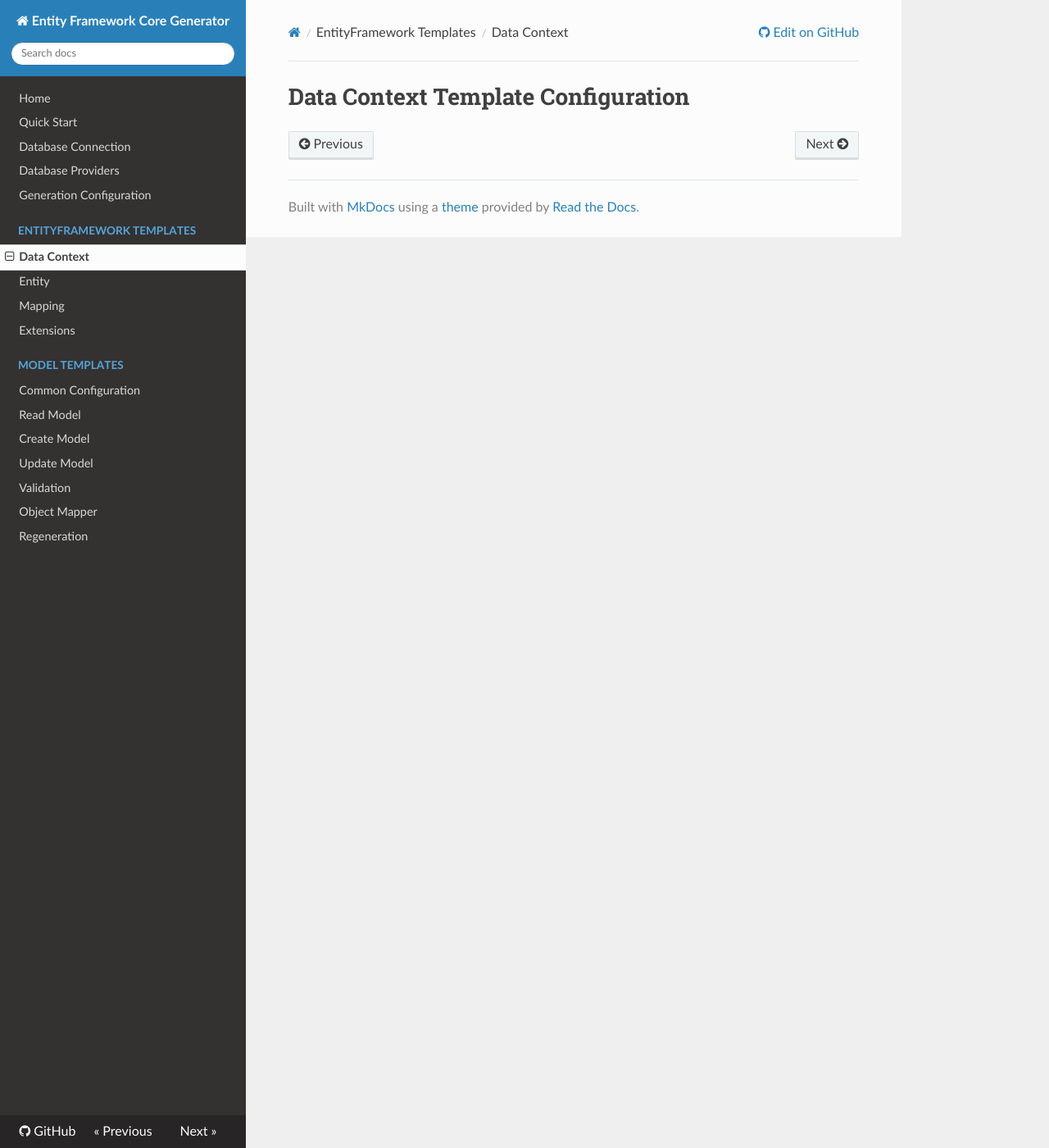
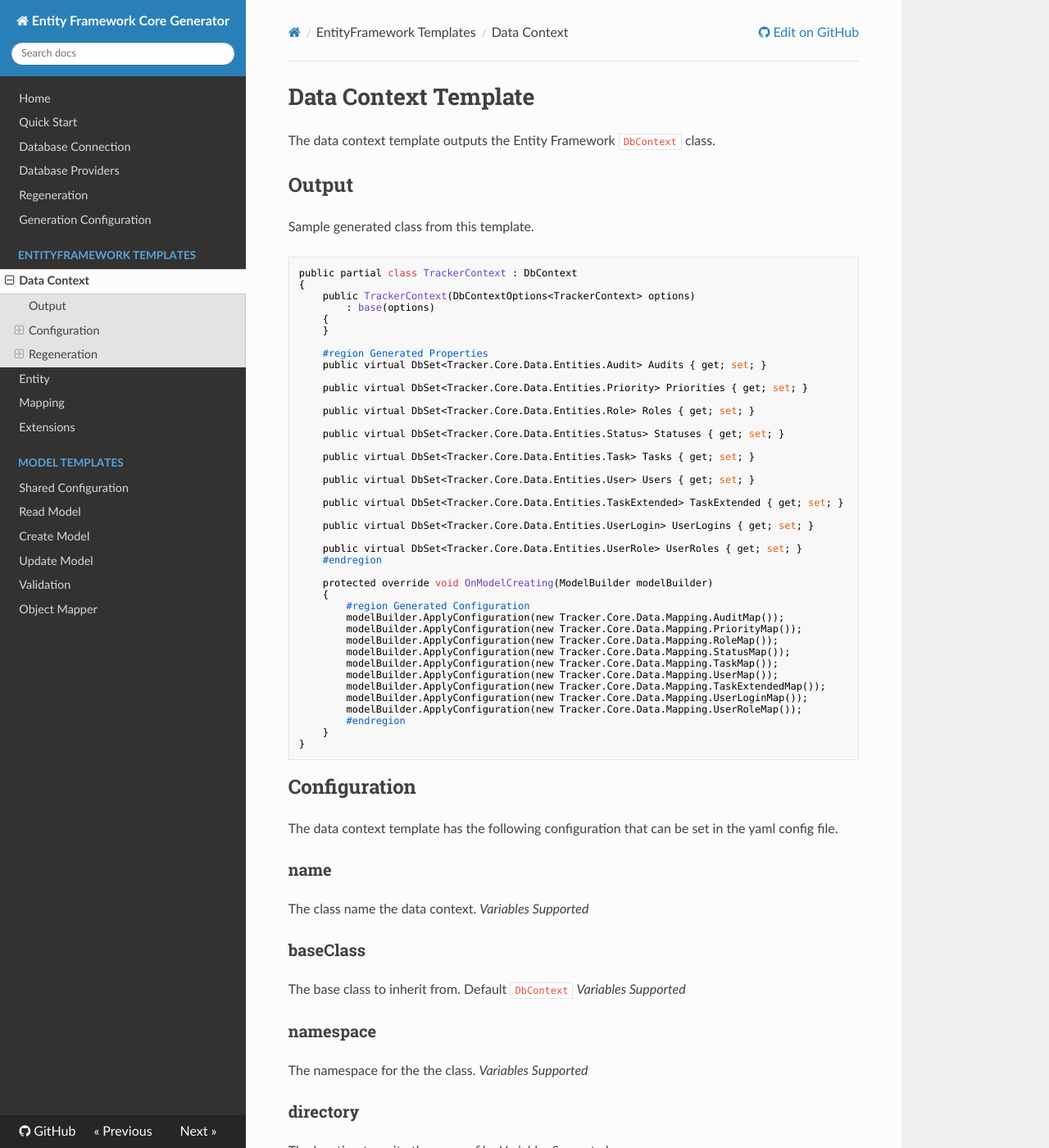
Before and after one commit to loresoft/EntityFrameworkCore.Generator, an MkDocs documentation site: the page built from docs/ef/dataContext.md, in a window 1280 px wide and 1400 px high. Shown: the whole window at 82% size. Built offline with MkDocs 1.6.1, drawn with Linux system fonts in a browser that asks for light colours; nearby versions of some CDN libraries; old or Windows-style settings are respelled for this version of MkDocs; some of the changed text lies outside the part shown.

Commit message:
doc updates

````diff
--- a/docs/ef/dataContext.md
+++ b/docs/ef/dataContext.md
@@ -1 +1,94 @@
-# Data Context Template Configuration
+# Data Context Template
+
+The data context template outputs the Entity Framework `DbContext` class.
+
+## Output
+
+Sample generated class from this template.
+
+```C#
+public partial class TrackerContext : DbContext
+{
+    public TrackerContext(DbContextOptions<TrackerContext> options)
+        : base(options)
+    {
+    }
+
+    #region Generated Properties
+    public virtual DbSet<Tracker.Core.Data.Entities.Audit> Audits { get; set; }
+
+    public virtual DbSet<Tracker.Core.Data.Entities.Priority> Priorities { get; set; }
+
+    public virtual DbSet<Tracker.Core.Data.Entities.Role> Roles { get; set; }
+
+    public virtual DbSet<Tracker.Core.Data.Entities.Status> Statuses { get; set; }
+
+    public virtual DbSet<Tracker.Core.Data.Entities.Task> Tasks { get; set; }
+
+    public virtual DbSet<Tracker.Core.Data.Entities.User> Users { get; set; }
+
+    public virtual DbSet<Tracker.Core.Data.Entities.TaskExtended> TaskExtended { get; set; }
+
+    public virtual DbSet<Tracker.Core.Data.Entities.UserLogin> UserLogins { get; set; }
+
+    public virtual DbSet<Tracker.Core.Data.Entities.UserRole> UserRoles { get; set; }
+    #endregion
+
+    protected override void OnModelCreating(ModelBuilder modelBuilder)
+    {
+        #region Generated Configuration
+        modelBuilder.ApplyConfiguration(new Tracker.Core.Data.Mapping.AuditMap());
+        modelBuilder.ApplyConfiguration(new Tracker.Core.Data.Mapping.PriorityMap());
+        modelBuilder.ApplyConfiguration(new Tracker.Core.Data.Mapping.RoleMap());
+        modelBuilder.ApplyConfiguration(new Tracker.Core.Data.Mapping.StatusMap());
+        modelBuilder.ApplyConfiguration(new Tracker.Core.Data.Mapping.TaskMap());
+        modelBuilder.ApplyConfiguration(new Tracker.Core.Data.Mapping.UserMap());
+        modelBuilder.ApplyConfiguration(new Tracker.Core.Data.Mapping.TaskExtendedMap());
+        modelBuilder.ApplyConfiguration(new Tracker.Core.Data.Mapping.UserLoginMap());
+        modelBuilder.ApplyConfiguration(new Tracker.Core.Data.Mapping.UserRoleMap());
+        #endregion
+    }
+}
+```
+
+## Configuration
+
+The data context template has the following configuration that can be set in the yaml config file.
+
+### name
+
+The class name the data context.  *Variables Supported*
+
+### baseClass
+
+The base class to inherit from.  Default `DbContext` *Variables Supported*
+
+### namespace
+
+The namespace for the the class. *Variables Supported*
+
+### directory
+
+The location to write the source file. *Variables Supported*
+
+### propertyNaming
+
+Configuration on how to generate names for the DbSet properties on the data context.  Default: `Plural`
+
+* **Preserve** - Keep underlying entity name as property name
+* **Plural** - Use the plural form of the entity name
+* **Suffix** - Add 'DataSet' to the end of the entity name
+
+## Regeneration
+
+The data context template has two regions that are replaced on regeneration.
+
+### Generated Properties
+
+The `Generated Properties` region contains all the `DbSet` properties that can be used to query and save instances of an entity.
+
+Property rename is supported.  The rename will be discovered during the parsing phase of the source generation.
+
+### Generated Configuration
+
+The `Generated Configuration` region configures the entity type mapping.
--- a/mkdocs.yml
+++ b/mkdocs.yml
@@ -8,6 +8,7 @@ pages:
 - Quick Start: quickStart.md
 - Database Connection: connectionString.md
 - Database Providers: providers.md
+- Regeneration: regeneration.md
 - Generation Configuration: configuration.md
 
 - EntityFramework Templates:
@@ -17,11 +18,9 @@ pages:
     - Extensions: ef/extensions.md
 
 - Model Templates:
-    - Common Configuration: md/common.md
+    - Shared Configuration: md/shared.md
     - Read Model: md/read.md
     - Create Model: md/create.md
     - Update Model: md/update.md
     - Validation: md/validation.md
     - Object Mapper: md/mapper.md
-
-- Regeneration: regeneration.md
````
Also changed, not shown: docs/regeneration.md (+52 -0 lines), docs/md/shared.md (renamed from docs/md/common.md).
